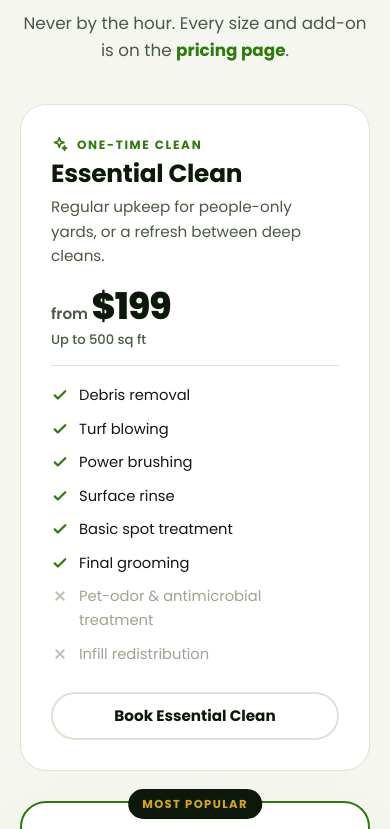
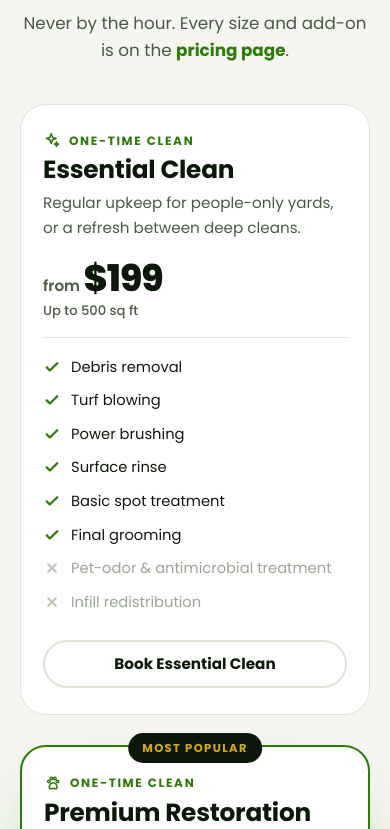
Before and after one commit to timelessgrass/Timeless-Grass-Restoration-, an Astro site: page / in a window 390 px wide. Shown: the part 6651-7480 px from the top of the page. Built offline with nearby package versions, Linux system fonts and the light colour scheme; Astro itself is replaced by a stand-in of ours.

Commit message:
Phone numbers never split across lines; plan and hero buttons no longer push 320px pages sideways
A tel link could break at its hyphen on a phone (19 numbers at 390px, 27 at 320px across the site).
At 320px a nowrap button wider than its grid column widened five pages: the plan cards on /, /pricing/,
/fb/membership/ and /lp/membership/, and the /putting-greens/ hero.

Co-Authored-By: Claude Opus 5.5 <noreply@anthropic.com>

```diff
--- a/public/styles.css
+++ b/public/styles.css
@@ -34,6 +34,7 @@ html{scroll-behavior:smooth;scroll-padding-top:90px;-webkit-text-size-adjust:100
 body{margin:0;font:400 16px/1.6 var(--font);color:var(--ink);background:#fff;-webkit-font-smoothing:antialiased}
 img{max-width:100%;height:auto;display:block}
 a{color:inherit}
+a[href^="tel:"]{white-space:nowrap} /* a phone number never breaks at its hyphen; the longest tel text is 27 chars, fits at 320px */
 h1,h2,h3,h4{margin:0;line-height:1.1;letter-spacing:-.025em;color:var(--dark);text-wrap:balance}
 h1{font-size:clamp(2.3rem,5vw,3.8rem);font-weight:800}
 h2{font-size:clamp(1.85rem,3.5vw,2.7rem);font-weight:800}
@@ -859,6 +860,12 @@ a.card{text-decoration:none;color:inherit}
   .faq__a,.faq details>p{padding-left:22px}
   .acc__body{padding-left:22px}
   .sizes th,.sizes td{padding:10px}
+  /* A nowrap button wider than a 320px column ("Ask about Essential Care" in a plan card, "Get a Putting Green
+     Quote" in a sub-hero) pushed the page sideways. Only these two may wrap: the sticky bar and form buttons fit
+     on one line and wrapping them made them taller for nothing. */
+  .plan .btn,.sub-hero .btn{white-space:normal;text-align:center}
+  .plans{grid-template-columns:minmax(0,1fr)}
+  .plan{padding:26px 22px}
   .prose{font-size:1.02rem}
   .toc ol{columns:1}
   .phonecard img{display:none}
```
